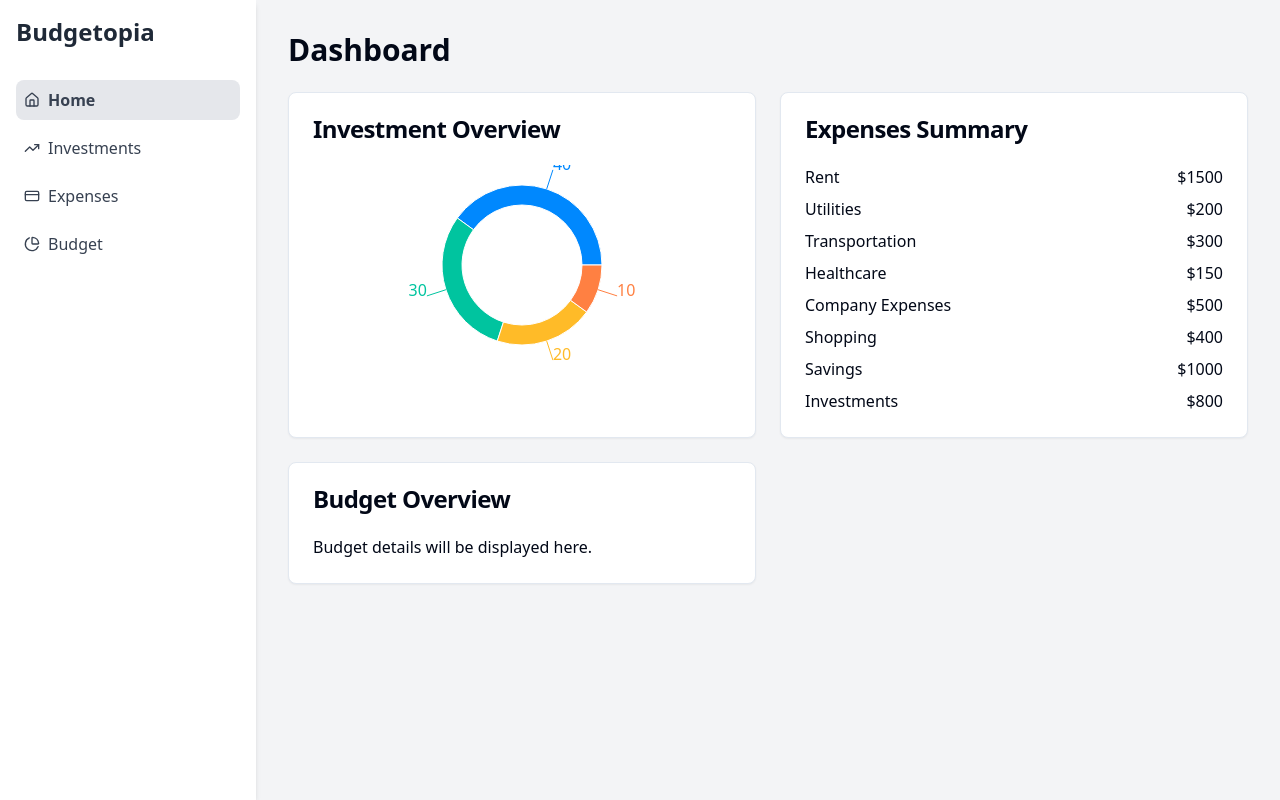
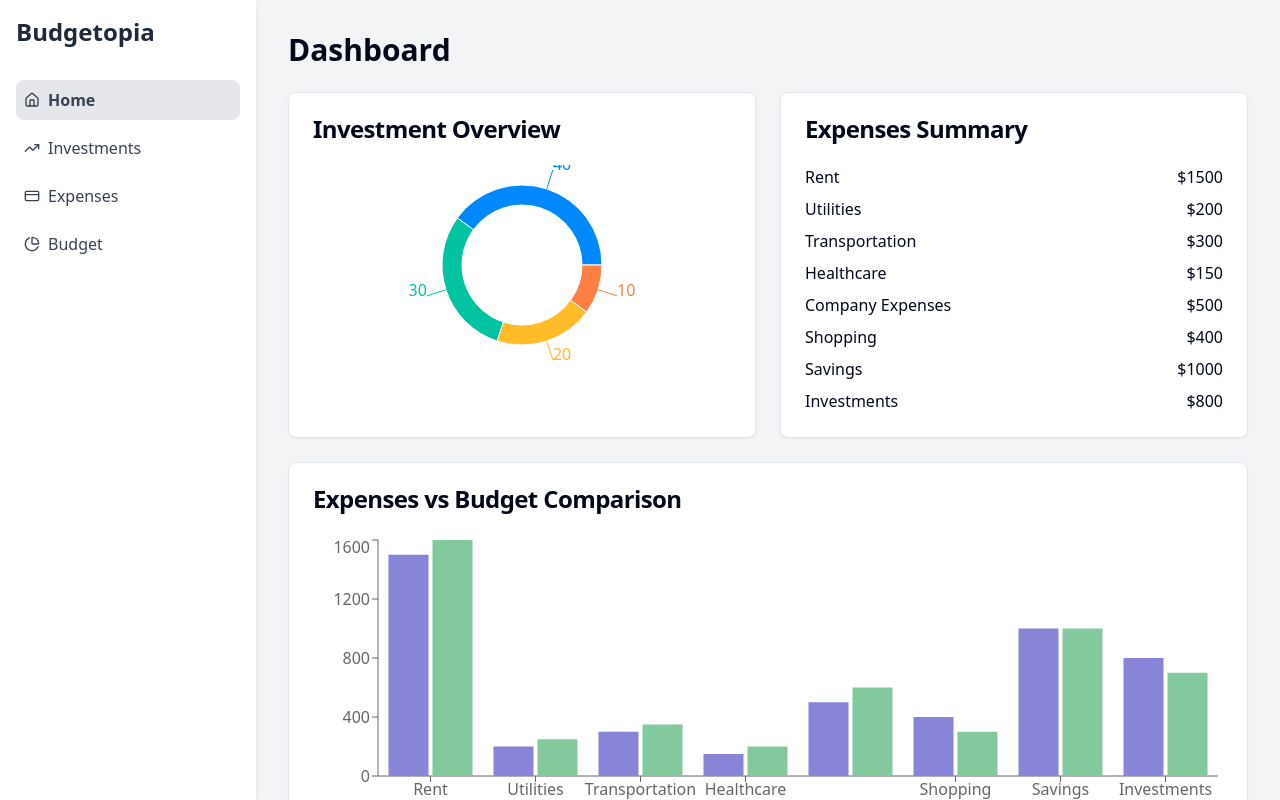
Before and after one commit to taishiwalden/budgetopia-dashboard, a React (Vite) app: page / in a window 1280 px wide. Built offline with nearby package versions, Linux system fonts and the light colour scheme.

Commit message:
Add expenses vs budget comparison module
Implement a new module on the home page to compare expenses against the budget. This will enhance the dashboard by providing a clearer financial overview for users.
[skip gpt_engineer]

```diff
--- a/src/pages/Home.jsx
+++ b/src/pages/Home.jsx
@@ -1,6 +1,6 @@
 import React from 'react';
 import { Card, CardContent, CardHeader, CardTitle } from "@/components/ui/card";
-import { PieChart, Pie, Cell, ResponsiveContainer } from 'recharts';
+import { PieChart, Pie, Cell, ResponsiveContainer, BarChart, Bar, XAxis, YAxis, Tooltip, Legend } from 'recharts';
 
 const Home = () => {
   const investmentData = [
@@ -11,14 +11,14 @@ const Home = () => {
   ];
 
   const expensesData = [
-    { category: 'Rent', amount: 1500 },
-    { category: 'Utilities', amount: 200 },
-    { category: 'Transportation', amount: 300 },
-    { category: 'Healthcare', amount: 150 },
-    { category: 'Company Expenses', amount: 500 },
-    { category: 'Shopping', amount: 400 },
-    { category: 'Savings', amount: 1000 },
-    { category: 'Investments', amount: 800 },
+    { category: 'Rent', amount: 1500, budget: 1600 },
+    { category: 'Utilities', amount: 200, budget: 250 },
+    { category: 'Transportation', amount: 300, budget: 350 },
+    { category: 'Healthcare', amount: 150, budget: 200 },
+    { category: 'Company Expenses', amount: 500, budget: 600 },
+    { category: 'Shopping', amount: 400, budget: 300 },
+    { category: 'Savings', amount: 1000, budget: 1000 },
+    { category: 'Investments', amount: 800, budget: 700 },
   ];
 
   const COLORS = ['#0088FE', '#00C49F', '#FFBB28', '#FF8042'];
@@ -67,12 +67,21 @@ const Home = () => {
             </div>
           </CardContent>
         </Card>
-        <Card>
+        <Card className="md:col-span-2">
           <CardHeader>
-            <CardTitle>Budget Overview</CardTitle>
+            <CardTitle>Expenses vs Budget Comparison</CardTitle>
           </CardHeader>
           <CardContent>
-            <p>Budget details will be displayed here.</p>
+            <ResponsiveContainer width="100%" height={300}>
+              <BarChart data={expensesData}>
+                <XAxis dataKey="category" />
+                <YAxis />
+                <Tooltip />
+                <Legend />
+                <Bar dataKey="amount" fill="#8884d8" name="Actual Expenses" />
+                <Bar dataKey="budget" fill="#82ca9d" name="Budgeted Amount" />
+              </BarChart>
+            </ResponsiveContainer>
           </CardContent>
         </Card>
       </div>
```
